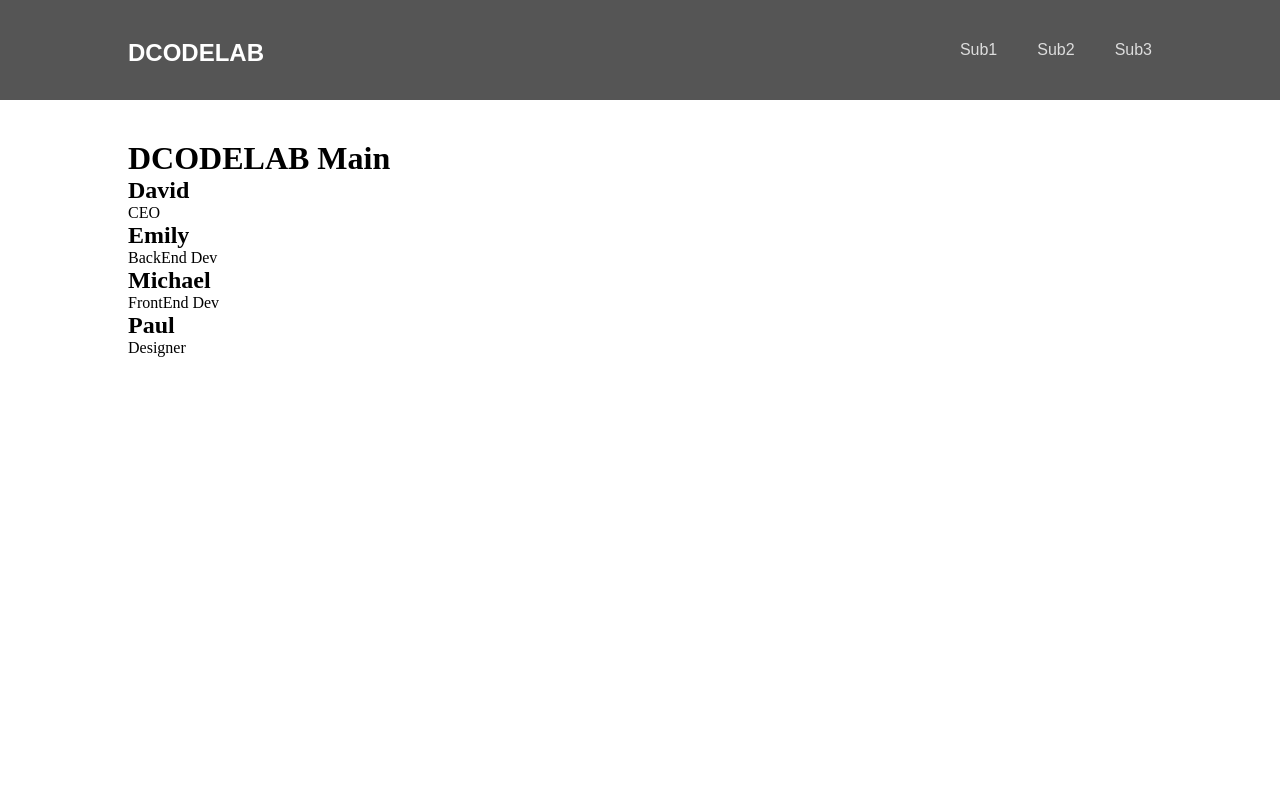
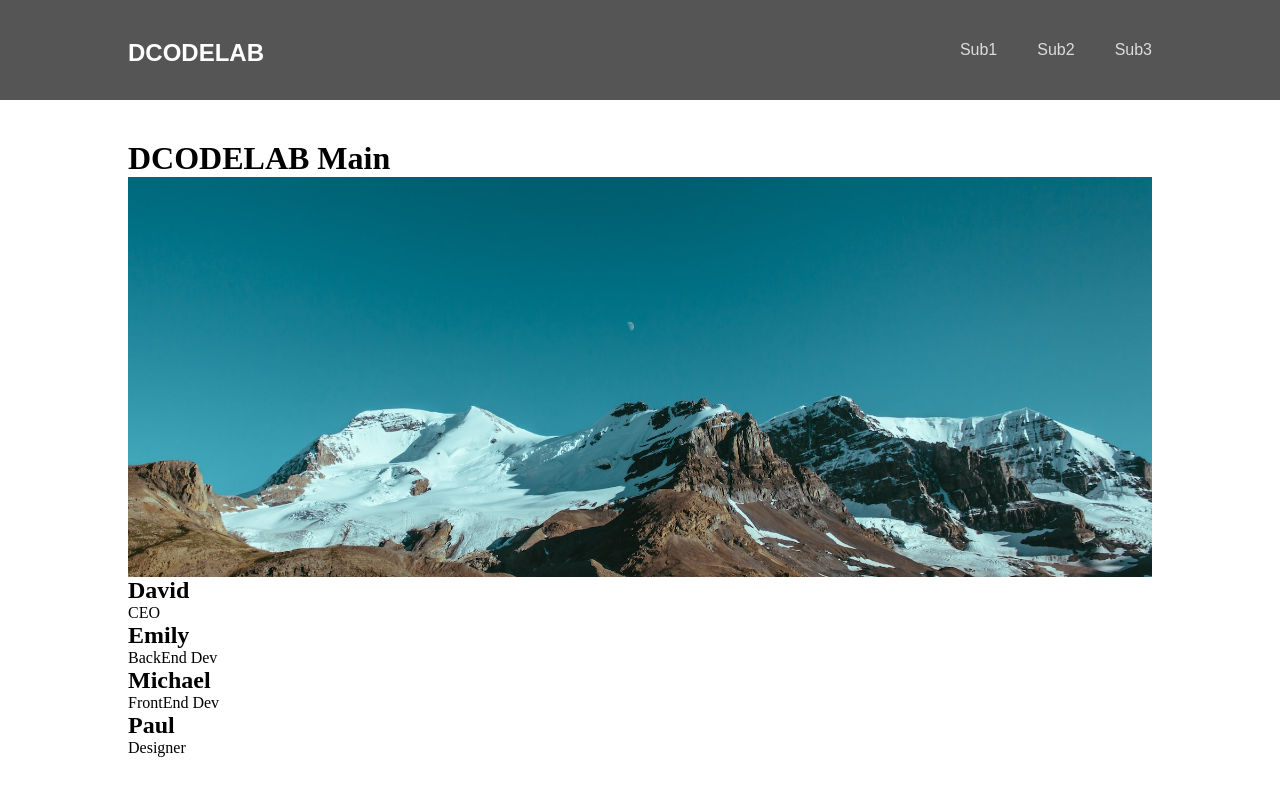
Before and after one commit to tubi55/dcodelab-next-basic, a Next.js app: page / in a window 1280 px wide. Shown: the top 796 px of the page. Built offline with nearby package versions, Linux system fonts and the light colour scheme.

Commit message:
Image컴포넌트로 이미지 최적화

```diff
--- a/pages/index.js
+++ b/pages/index.js
@@ -1,6 +1,8 @@
 import Header from '@/components/Header';
 import Head from 'next/head';
 import { useEffect, useState } from 'react';
+import pic1 from '@/public/pic1.jpg';
+import Image from 'next/image';
 
 export default function Home() {
 	const [Dept, setDept] = useState([]);
@@ -26,6 +28,9 @@ export default function Home() {
 
 			<main className='Main'>
 				<h1>DCODELAB Main</h1>
+				<div className='pic'>
+					<Image src={pic1} alt='pic1' priority fill quality={50} />
+				</div>
 				{Dept.map((member, idx) => {
 					return (
 						<article key={idx}>
--- a/styles/globals.css
+++ b/styles/globals.css
@@ -39,3 +39,12 @@ header #gnb a.on {
 main {
 	padding: 5vh 10vw;
 }
+main .pic {
+	width: 100%;
+	height: 400px;
+	overflow: hidden;
+	position: relative;
+}
+main .pic img {
+	object-fit: cover;
+}
```
Also changed, not shown: public/pic1.jpg (added).
